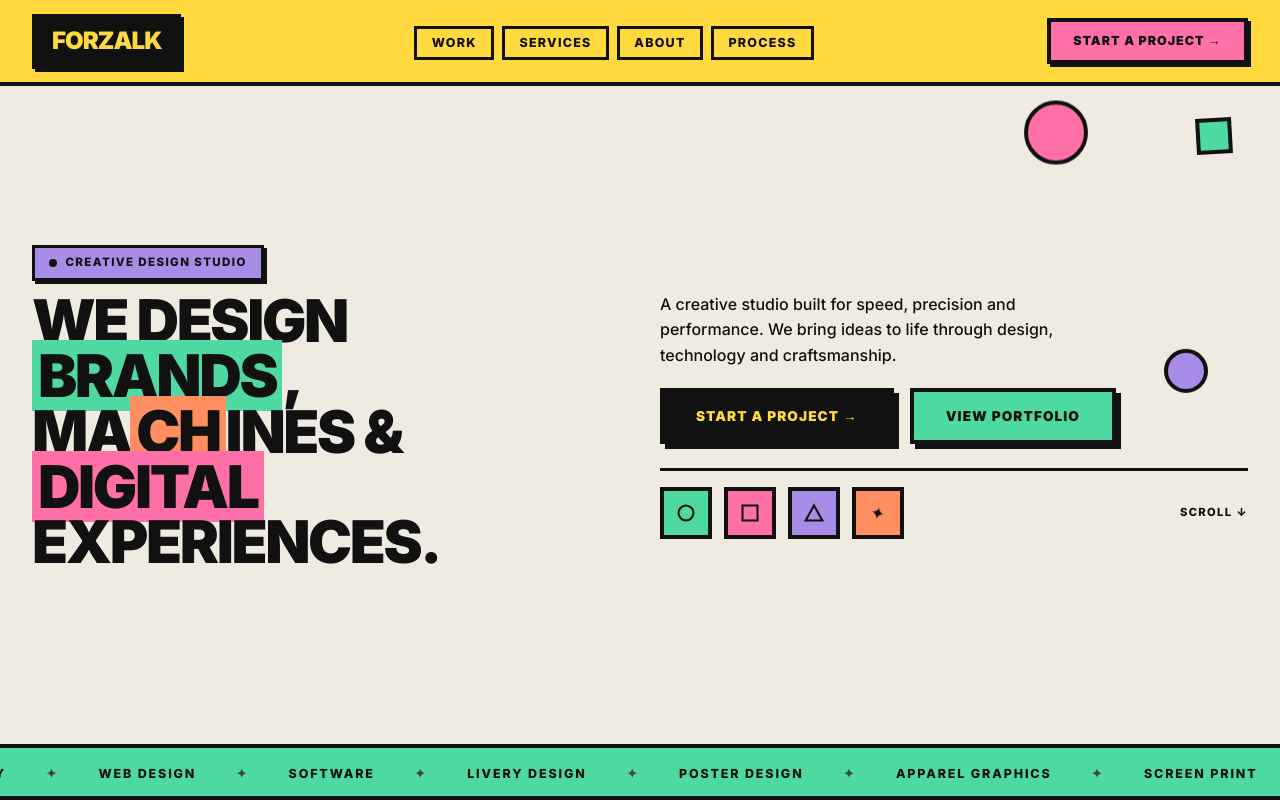
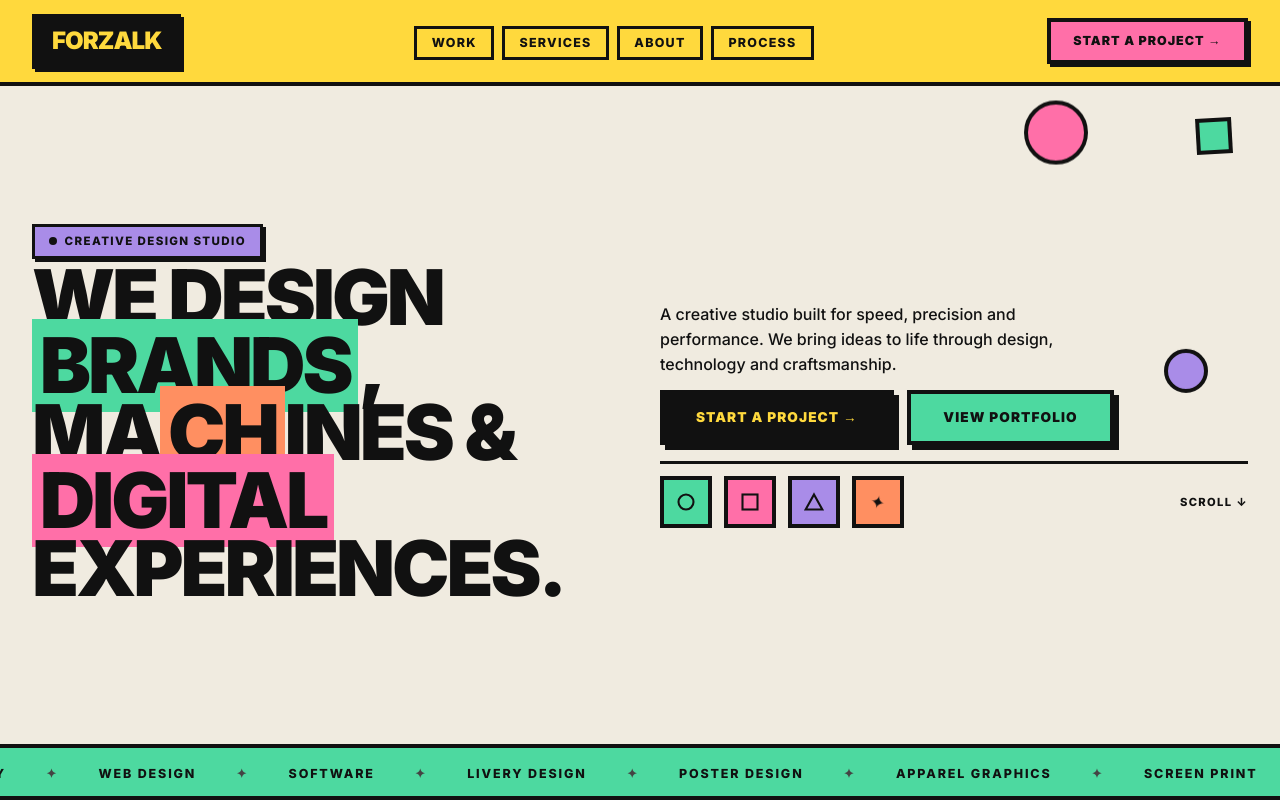
Before and after one commit to raninduwathsal/Forzalk-Official-Site, a website built with Vite: page index.html in a window 1280 px wide. Shown: the top 800 px of the page. Built offline with nearby package versions, Linux system fonts and the light colour scheme.

Commit message:
style: adjust hero section layout, spacing, and typography for improved visual balance

```diff
--- a/index.html
+++ b/index.html
@@ -232,7 +232,7 @@
     /* HERO */
     .hero {
       background: var(--cream);
-      padding: 1.25rem 2rem;
+      padding: 0.25rem 2rem;
       border-bottom: none;
       position: relative;
       overflow: hidden;
@@ -297,9 +297,9 @@
       letter-spacing: 0.12em;
       background: var(--lavender);
       border: var(--border);
-      padding: 0.4rem 0.9rem;
+      padding: 0.35rem 0.85rem;
       box-shadow: var(--shadow-sm);
-      margin-bottom: 0.75rem;
+      margin-bottom: 0.35rem;
     }
 
     .hero-eyebrow .dot {
@@ -311,12 +311,12 @@
     }
 
     .hero h1 {
-      font-size: clamp(2.5rem, 4.6vw, 4.2rem);
+      font-size: clamp(3rem, 6vw, 5.6rem);
       font-weight: 900;
-      line-height: 0.94;
+      line-height: 0.88;
       letter-spacing: -0.04em;
       text-transform: uppercase;
-      margin-bottom: 1rem;
+      margin-bottom: 0.25rem;
       color: #111111 !important;
     }
 
@@ -344,17 +344,17 @@
     .hero-right p {
       font-size: 1rem;
       font-weight: 500;
-      line-height: 1.6;
+      line-height: 1.55;
       color: #333;
-      margin-bottom: 1.25rem;
+      margin-bottom: 0.85rem;
       max-width: 440px;
     }
 
     .hero-btns {
       display: flex;
       flex-wrap: wrap;
-      gap: 1rem;
-      margin-bottom: 1.5rem;
+      gap: 0.85rem;
+      margin-bottom: 1rem;
     }
 
     .btn-primary {
@@ -400,8 +400,8 @@
       gap: 0.75rem;
       align-items: center;
       border-top: var(--border);
-      padding-top: 1rem;
-      margin-top: 1.5rem;
+      padding-top: 0.75rem;
+      margin-top: 0.75rem;
       flex-wrap: wrap;
     }
 
```
